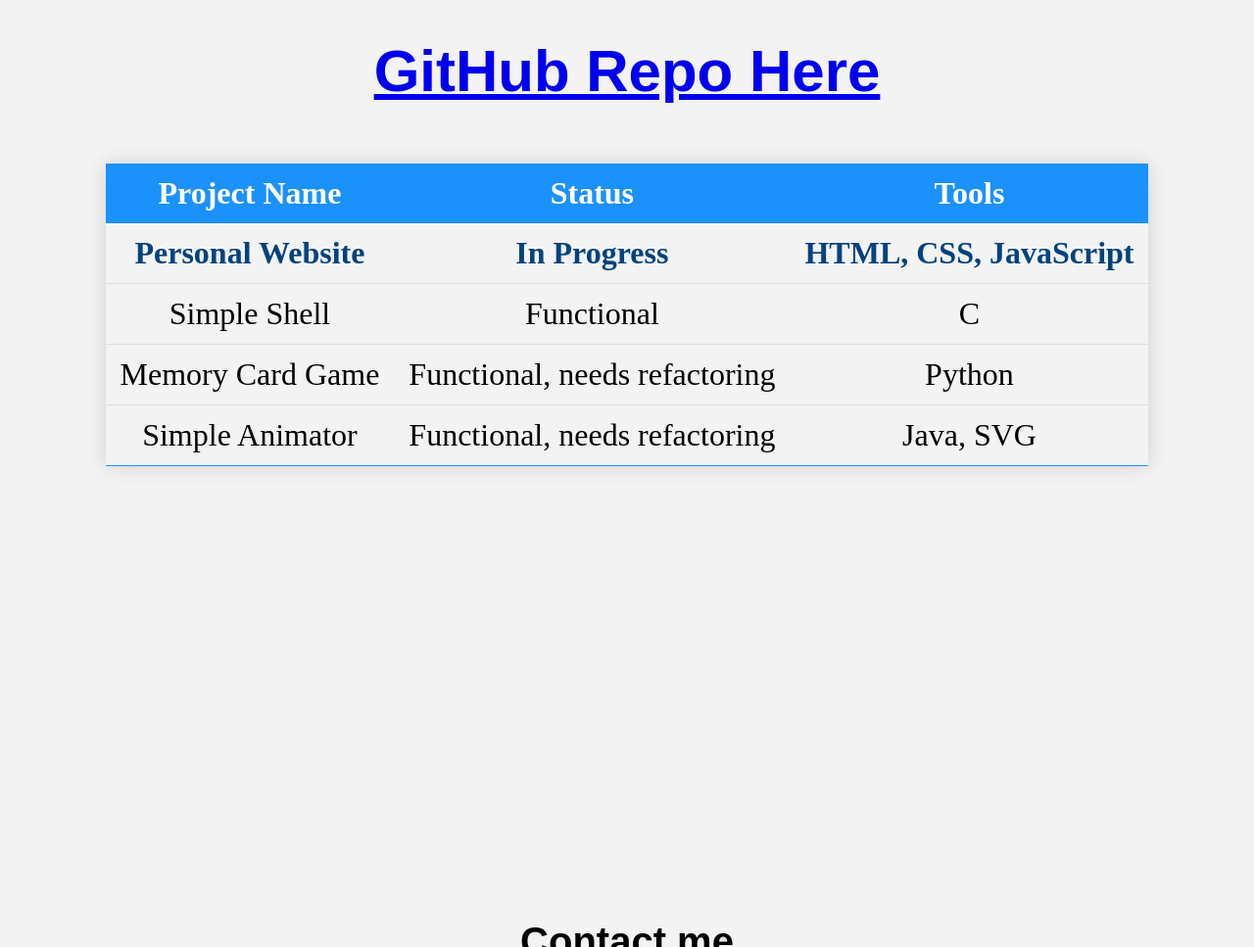
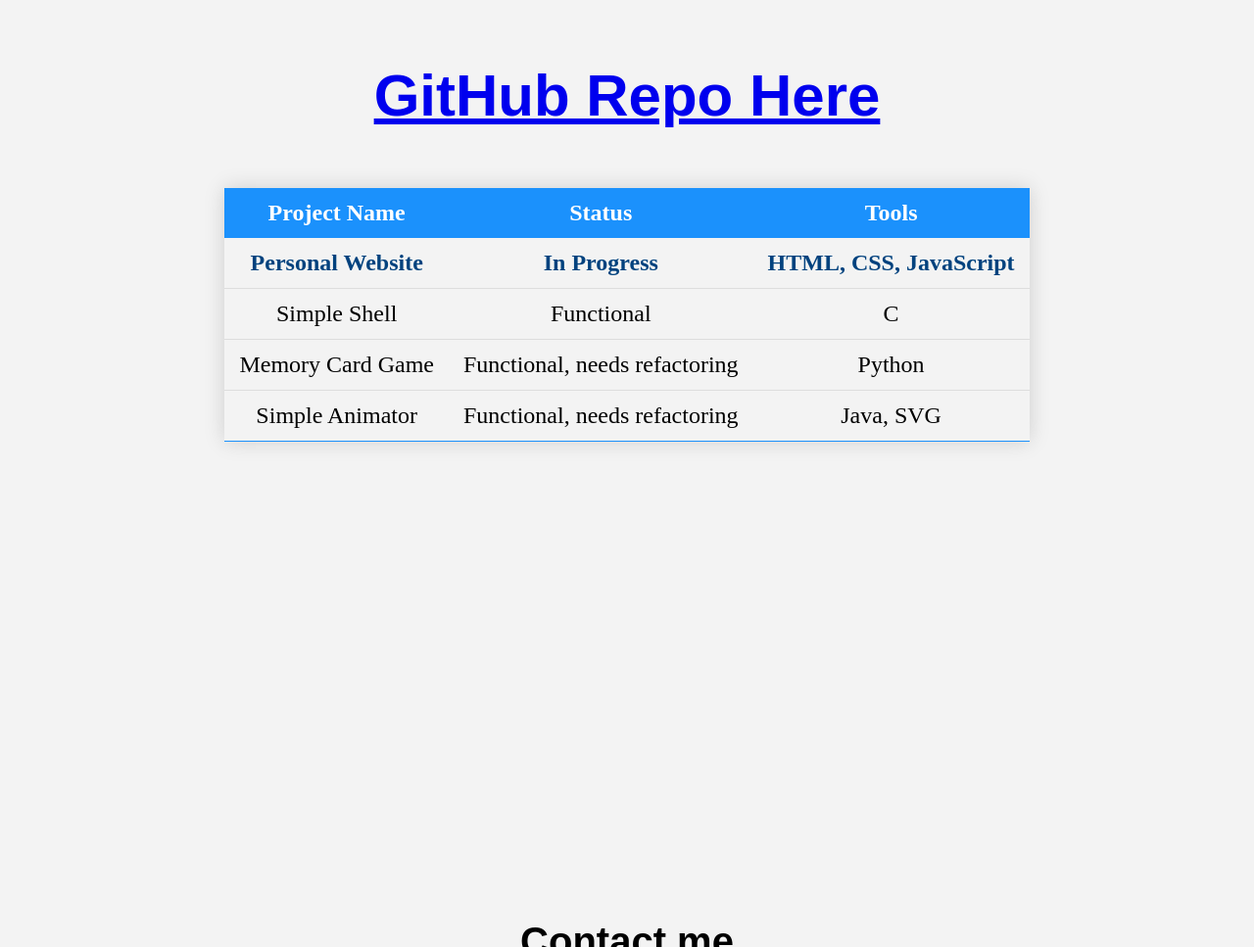
Before and after one commit to samk901/staticwebsite2, a website: page index.html in a window 1280 px wide. Shown: the part 2031-2998 px from the top of the page at 98% size. Drawn offline with Linux system fonts and the light colour scheme; a web font is replaced by a local one.

Commit message:
added package.json file

```diff
--- a/style.css
+++ b/css/style.css
@@ -116,9 +116,9 @@ header a {
 .styled-table {
     border-collapse: collapse;
     margin: 25px 0;
-    font-size: 2em;
+    font-size: 1.5em;
     font-family: franklin-gothic-urw;
-    min-width: 400px;
+    min-width: 300px;
     box-shadow: 0 0 20px rgba(0,0,0,0.15);
 }
 
--- a/index.html
+++ b/index.html
@@ -4,7 +4,7 @@
     <head>
         <title>Sam D. Kim's Personal Webpage</title>
         <link rel="shortcut icon" type="image/png" href="images/faviconImages/favicon-16x16.png"/>
-        <link rel="stylesheet" href="style.css">
+        <link rel="stylesheet" href="/css/style.css">
         <link rel="stylesheet" href="https://use.typekit.net/cic8bbd.css">
     </head>
     <body>
@@ -34,7 +34,6 @@
                     <h1>Hi, I'm Sam D. Kim.</h1>
                     <p>Pursuing Masters in Computer Science at Northeastern University</p>
                     <p><abbr title="Master of Divinity">M.Div.</abbr>from <bold>Gordon-Conwell Theological Seminary</bold></p>
-
                     <p><blockquote>"'You miss 100% of the shots you don't take. -Wayne Gretzky' -Michael Scott -Sam D. Kim"</blockquote></p>
                 </div>
             </section>
```
Also changed, not shown: package.json (added, +14 -0 lines).
